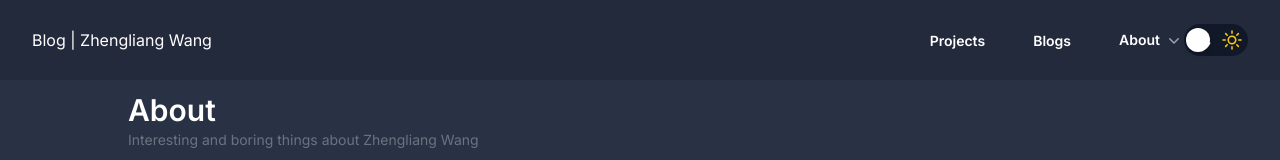
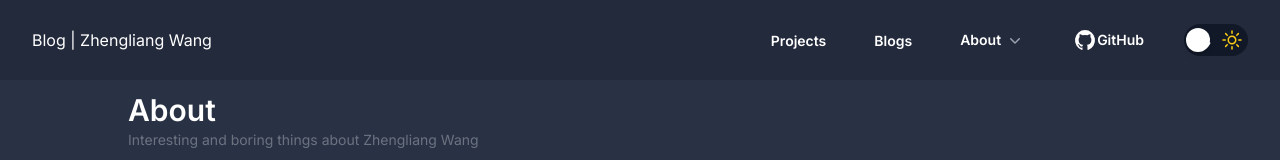
Before and after one commit to pwang1997/zhengliang.facade, a Next.js app: page /about in a window 1280 px wide. Shown: the top 160 px of the page. Built offline with nearby package versions, Linux system fonts and the light colour scheme.

Commit message:
update navbar

```diff
--- a/src/app/blogs/layout.tsx
+++ b/src/app/blogs/layout.tsx
@@ -17,7 +17,7 @@ export default function RootLayout({
     <html lang="en">
       <body className={`${inter.className} dark:bg-medium dark:text-white`}>
         <NavBar />
-        <div className='content container min-h-screen max-w-5xl flex-grow pt-4 lg:mx-auto'>
+        <div className='content container min-h-screen max-w-7xl flex-grow pt-4 lg:mx-auto'>
           {children}
         </div>
       </body>
--- a/src/app/blogs/page.tsx
+++ b/src/app/blogs/page.tsx
@@ -1,4 +1,5 @@
 import PageIntro from "components/page-intro";
+import SystemMetricsPanel from "components/side-panel/SystemMetricsPanel";
 import { Post } from "models/post";
 import { listBlogs } from "services/blogServices";
 import BlogItem from "./components/BlogItem";
@@ -28,6 +29,10 @@ export default async function Page() {
                         ))}
                     </ul>
                 </div>
+
+                <div>
+                    <SystemMetricsPanel />
+                </div>
             </div>
         </div>
     );
--- a/src/app/projects/layout.tsx
+++ b/src/app/projects/layout.tsx
@@ -18,7 +18,7 @@ export default function RootLayout({
     <html lang="en">
       <body className={`${inter.className} dark:bg-medium dark:text-white`}>
         <NavBar />
-        <div className='content container min-h-screen max-w-5xl flex-grow pt-4 lg:mx-auto'>
+        <div className='content container min-h-screen max-w-7xl flex-grow pt-4 lg:mx-auto'>
           {children}
         </div>
       </body>
--- a/src/components/navbar/NavBarItem.tsx
+++ b/src/components/navbar/NavBarItem.tsx
@@ -10,19 +10,20 @@ interface SubMenuItemProp {
 }
 
 interface NavBarItemProps {
-  name: string;
+  name?: string;
+  children ?: React.ReactNode;
   href?: string;
   subMenuItems?: SubMenuItemProp[];
 }
 
-export default function NavBarItem({ name, href, subMenuItems = [] }: NavBarItemProps) {
+export default function NavBarItem({ name, children, href, subMenuItems = [] }: NavBarItemProps) {
   const renderNavItem = useCallback(() => {
     return (
       <Link href={href as string} className='text-sm font-semibold leading-6 text-gray-900  dark:text-white'>
-        {name}
+        {children ?? name}
       </Link>
     );
-  }, [href, name]);
+  }, [children, href, name]);
 
   const renderPopoverNavItem = useCallback(() => {
     return (
--- a/src/components/navbar/index.tsx
+++ b/src/components/navbar/index.tsx
@@ -2,6 +2,7 @@
 
 import { Popover } from '@headlessui/react';
 import DarkModeSwitcher from 'components/button/DarkModeSwitcher';
+import GitHubIcon from 'icons/GitHubIcon';
 import Link from 'next/link';
 import { aboutConfig } from './config';
 import NavBarItem from './NavBarItem';
@@ -20,8 +21,15 @@ export default function NavBar() {
           <NavBarItem name='Projects' href='/projects' />
           <NavBarItem name='Blogs' href='/blogs' />
           <NavBarItem name='About' subMenuItems={aboutConfig} />
+          <NavBarItem href='https://github.com/pwang1997'>
+            <div className='flex  justify-center items-center text-sm font-semibold leading-6 text-gray-900  dark:text-white'>
+              <GitHubIcon /> GitHub
+            </div>
+          </NavBarItem>
         </Popover.Group>
-        <DarkModeSwitcher />
+        <div className='pl-10'>
+          <DarkModeSwitcher />
+        </div>
       </nav>
     </header>
   );
```
